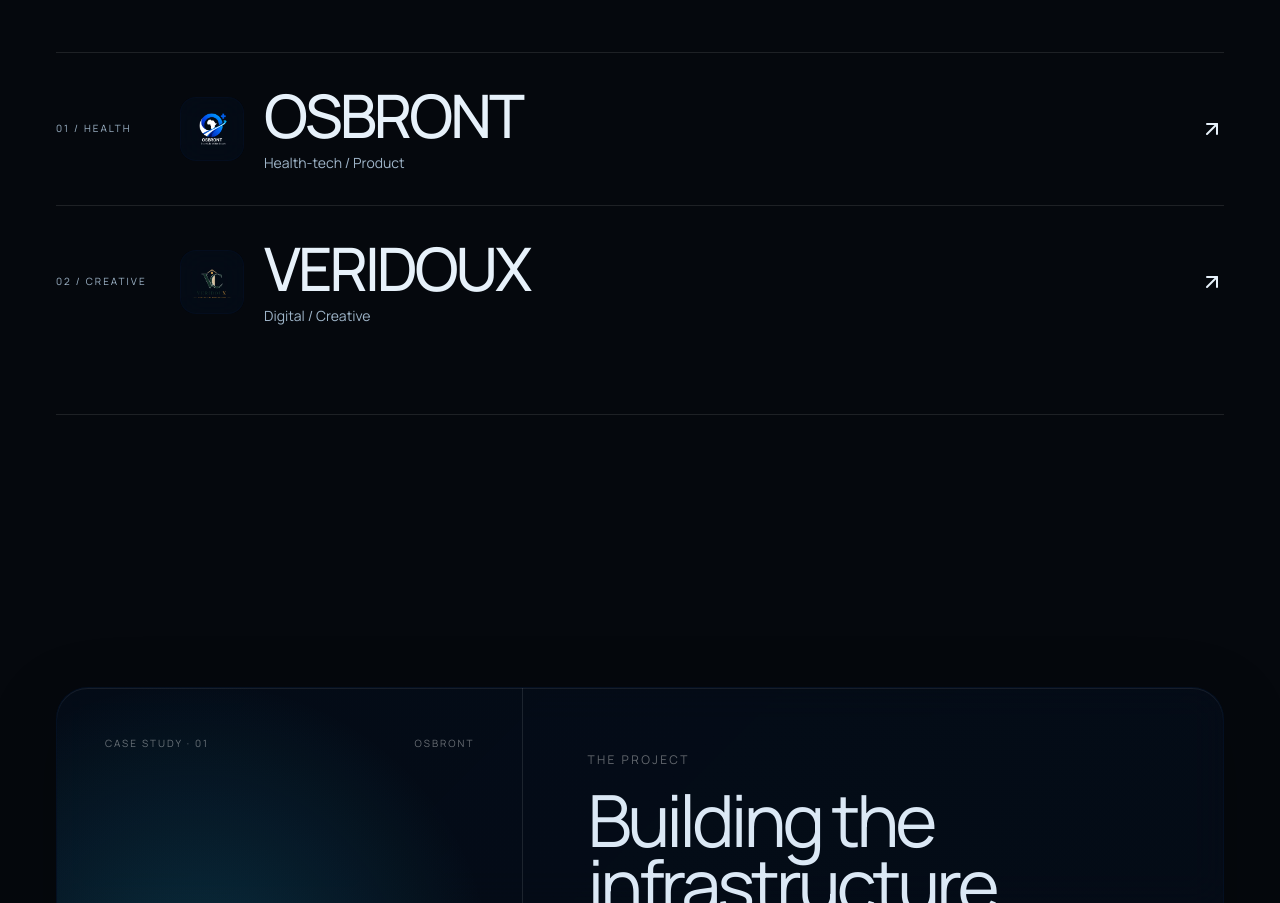
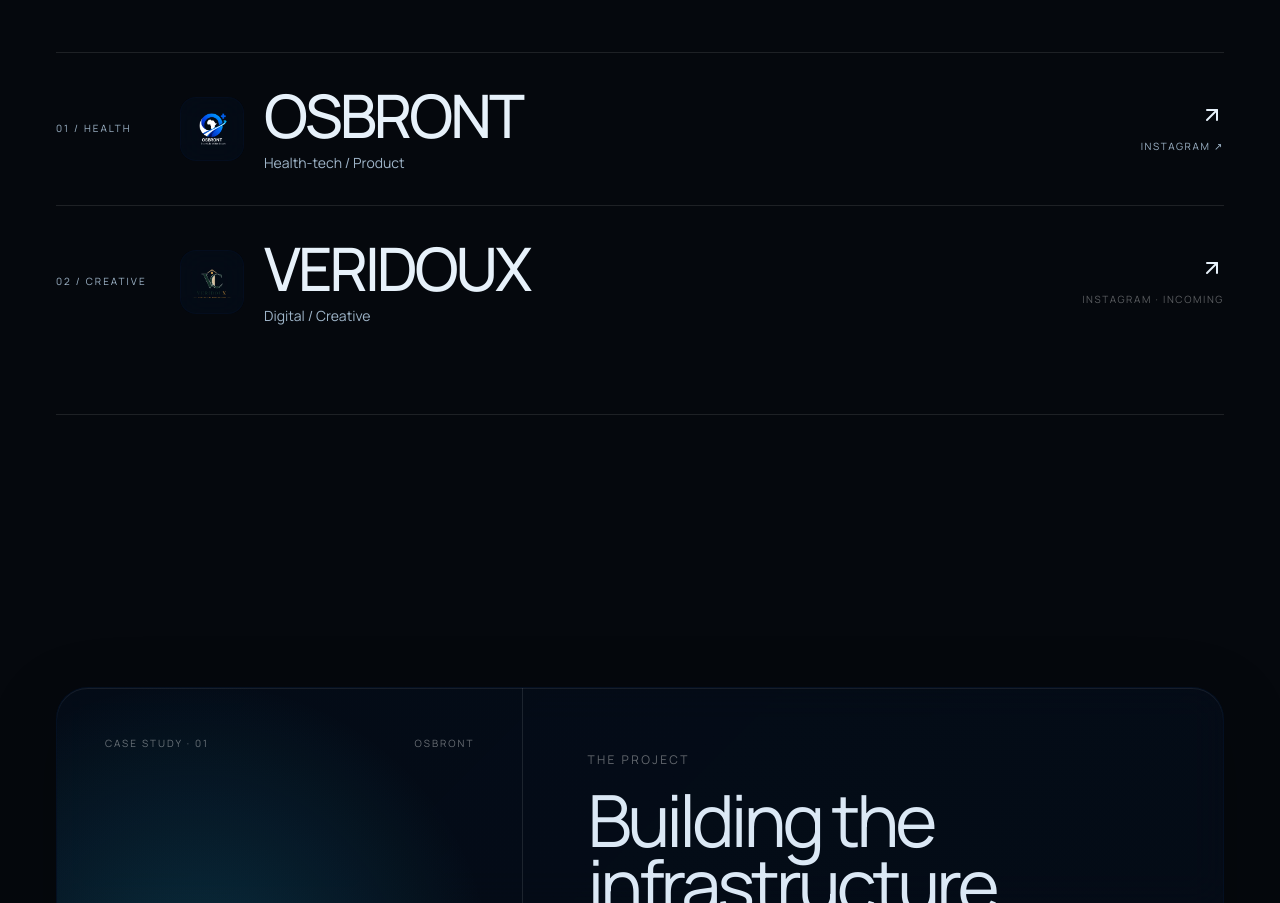
Before and after one commit to Bront888/brontis, a React (Vite) app: page / in a window 1280 px wide. Shown: the part 3475-4378 px from the top of the page. Built offline with nearby package versions, Linux system fonts and the light colour scheme.

Commit message:
feat: add project social links

```diff
--- a/src/App.tsx
+++ b/src/App.tsx
@@ -132,7 +132,22 @@
                   <p className="mt-2 text-sm text-[#9fb5c9]">Health-tech / Product</p>
                 </div>
               </div>
-              <ArrowUpRight className="hidden sm:block transition-transform duration-300 group-hover:-translate-y-1 group-hover:translate-x-1" size={24} />
+              <div className="flex flex-col items-end gap-3">
+                <ArrowUpRight className="transition-transform duration-300 group-hover:-translate-y-1 group-hover:translate-x-1" size={24} />
+                <span
+                  onClick={(event) => event.stopPropagation()}
+                  className="text-right text-[10px] uppercase tracking-[0.16em] text-[#9fb5c9]"
+                >
+                  <a
+                    href="https://instagram.com/osbrontgroup"
+                    target="_blank"
+                    rel="noreferrer"
+                    className="transition hover:text-white"
+                  >
+                    Instagram ↗
+                  </a>
+                </span>
+              </div>
             </a>
 
             <a href="#veridoux" className="group grid gap-6 py-8 sm:grid-cols-[100px_1fr_auto] sm:items-center">
@@ -146,7 +161,15 @@
                   <p className="mt-2 text-sm text-[#9fb5c9]">Digital / Creative</p>
                 </div>
               </div>
-              <ArrowUpRight className="hidden sm:block transition-transform duration-300 group-hover:-translate-y-1 group-hover:translate-x-1" size={24} />
+              <div className="flex flex-col items-end gap-3">
+                <ArrowUpRight className="transition-transform duration-300 group-hover:-translate-y-1 group-hover:translate-x-1" size={24} />
+                <span
+                  onClick={(event) => event.stopPropagation()}
+                  className="text-right text-[10px] uppercase tracking-[0.16em] text-[#9fb5c9]"
+                >
+                  <span className="cursor-default text-white/35">Instagram · Incoming</span>
+                </span>
+              </div>
             </a>
           </div>
         </div>
```
